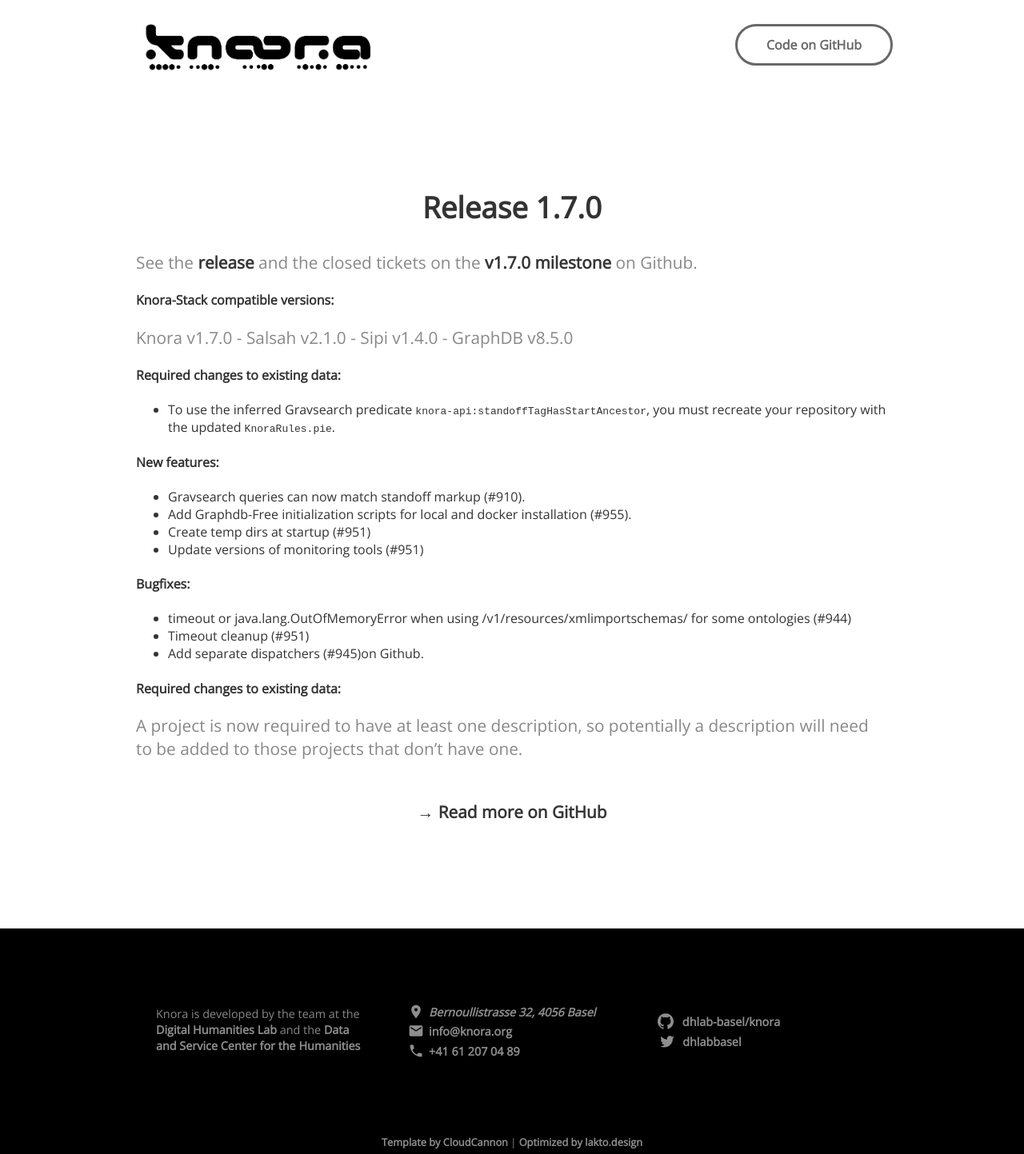
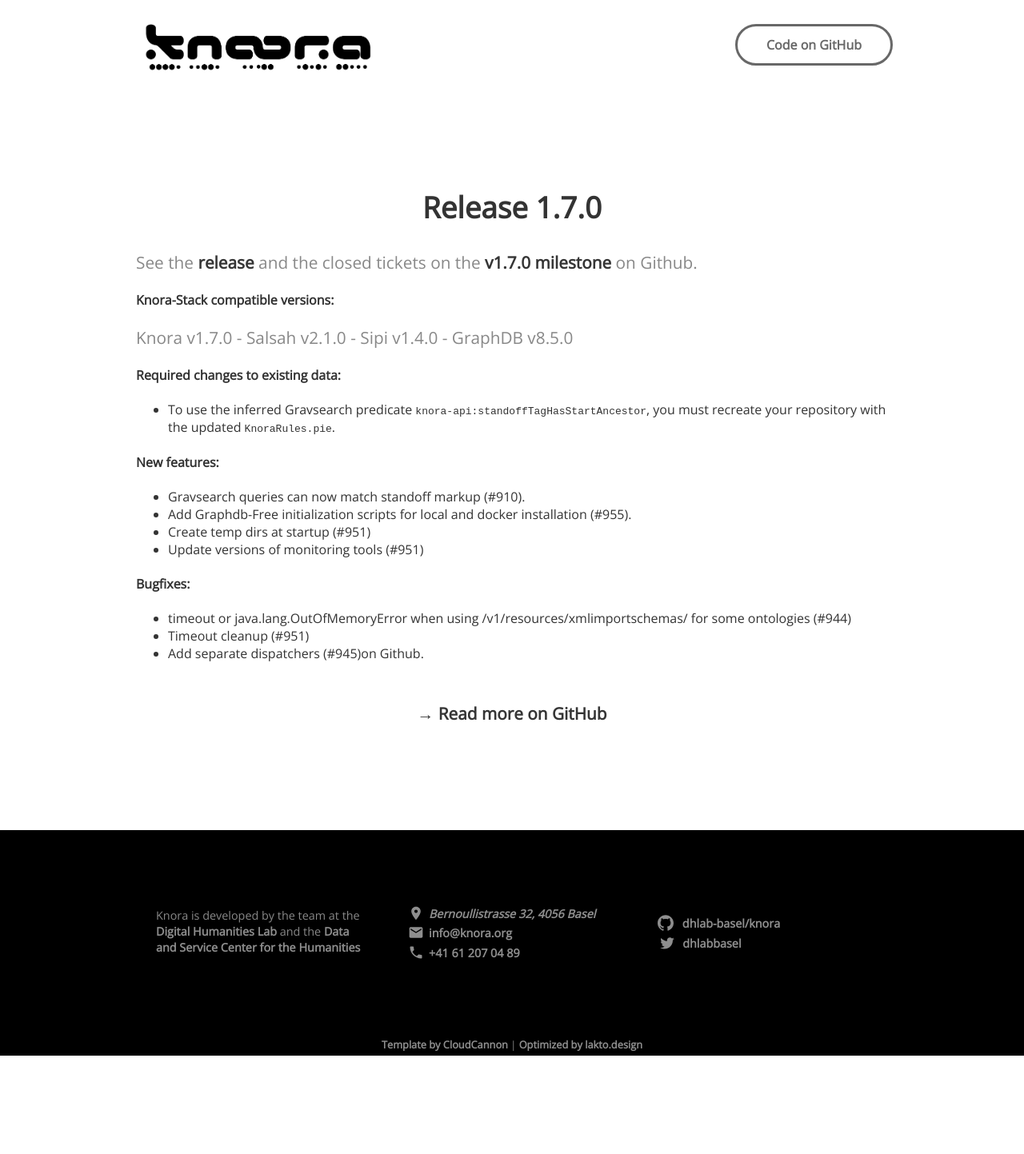
Before and after one commit to dasch-swiss/knora-org-website, a Jekyll site: the page built from _posts/2018-08-14-release-1.7.0.md, in a window 1280 px wide. Shown: the whole page at 80% size. Built offline with Jekyll 4.4.1, drawn with Linux system fonts in a browser that asks for light colours; nearby versions of some CDN libraries; after the commit the page ends 1320 px from its top, so only the background shows below that.

Commit message:
Update 2018-08-14-release-1.7.0.md

```diff
--- a/_posts/2018-08-14-release-1.7.0.md
+++ b/_posts/2018-08-14-release-1.7.0.md
@@ -27,6 +27,3 @@
 - timeout or java.lang.OutOfMemoryError when using /v1/resources/xmlimportschemas/ for some ontologies (#944)
 - Timeout cleanup (#951)
 - Add separate dispatchers (#945)on Github.
-
-#### Required changes to existing data:
-A project is now required to have at least one description, so potentially a description will need to be added to those projects that don't have one.
```
